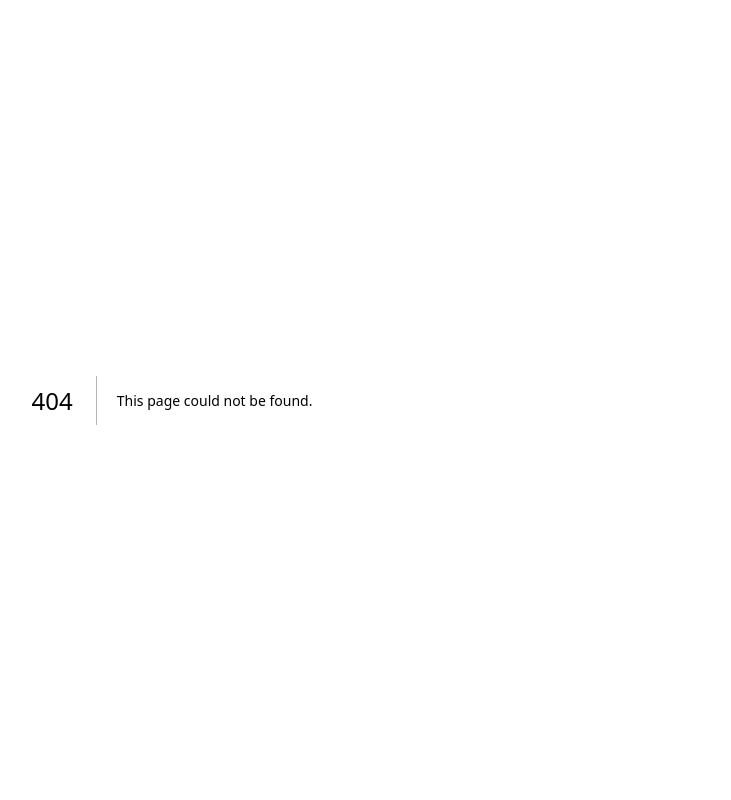
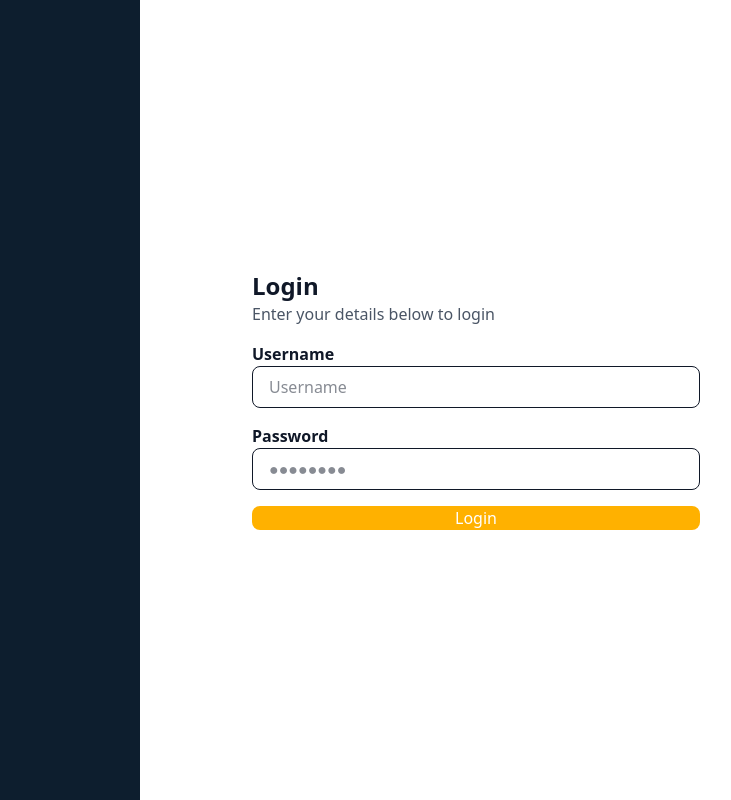
Before and after one commit to 2IRR30-sep-team-15/touchpulse-operator-dashboard, a Next.js app: page /login in a window 1280 px wide. Before the commit this address had no page. Shown: the whole page, without its empty margins (468-1199 px from the left). Built offline with nearby package versions, Linux system fonts and the light colour scheme.

Commit message:
merged login page too

```diff
--- a/package.json
+++ b/package.json
@@ -20,6 +20,7 @@
     "react": "19.1.0",
     "react-dom": "19.1.0",
     "react-map-gl": "^8.1.0",
+    "react-router-dom": "^7.9.4",
     "tailwind-merge": "^3.3.1"
   },
   "devDependencies": {
--- /dev/null
+++ b/src/app/dashboard/page.tsx
@@ -0,0 +1,22 @@
+"use client";
+
+import Sidebar from "@/components/sidebar";
+import Map from "@/components/map";
+import { redirect } from "next/navigation";
+
+export default function Home() {
+
+  return (
+    <div className="flex min-h-screen w-screen">
+      {/* Sidebar takes 1/4 of the width */}
+      <div className="w-1/4">
+        <Sidebar />
+      </div>
+
+      {/* Map takes the remaining 3/4 */}
+      <div className="w-3/4">
+        <Map />
+      </div>
+    </div>
+  );
+}
--- /dev/null
+++ b/src/app/login/LoginPage.css
@@ -0,0 +1,8 @@
+@import "tailwindcss";
+
+#root {
+  max-width: 1280px;
+  margin: 0;
+  padding: 0rem;
+  text-align: center;
+}
--- /dev/null
+++ b/src/app/login/index.css
@@ -0,0 +1,68 @@
+:root {
+  font-family: system-ui, Avenir, Helvetica, Arial, sans-serif;
+  line-height: 1.5;
+  font-weight: 400;
+
+  color-scheme: light dark;
+  color: rgba(255, 255, 255, 0.87);
+  background-color: #242424;
+
+  font-synthesis: none;
+  text-rendering: optimizeLegibility;
+  -webkit-font-smoothing: antialiased;
+  -moz-osx-font-smoothing: grayscale;
+}
+
+a {
+  font-weight: 500;
+  color: white;
+  text-decoration: inherit;
+}
+a:hover {
+  color: white;
+}
+
+body {
+  margin: 0;
+  display: flex;
+  place-items: center;
+  min-width: 320px;
+  min-height: 100vh;
+}
+
+h1 {
+  font-size: 3.2em;
+  line-height: 1.1;
+}
+
+button {
+  border-radius: 8px;
+  border: 1px solid transparent;
+  padding: 0.6em 1.2em;
+  font-size: 1em;
+  font-weight: 500;
+  font-family: inherit;
+  background-color: #1a1a1a;
+  cursor: pointer;
+  transition: border-color 0.25s;
+}
+button:hover {
+  border-color: white;
+}
+button:focus,
+button:focus-visible {
+  outline: 4px auto -webkit-focus-ring-color;
+}
+
+@media (prefers-color-scheme: light) {
+  :root {
+    color: #213547;
+    background-color: #ffffff;
+  }
+  a:hover {
+    color: #747bff;
+  }
+  button {
+    background-color: #f9f9f9;
+  }
+}
--- /dev/null
+++ b/src/app/login/page.tsx
@@ -0,0 +1,103 @@
+"use client";
+
+import "./LoginPage.css";
+import { useRef, useState } from "react";
+import { useRouter } from "next/navigation";
+
+export default function LoginPage() {
+  const users = [
+    { username: "user1", password: "pass123" },
+    { username: "user2", password: "abc456" },
+    { username: "admin", password: "admin" },
+  ];
+  const [username, setUsername] = useState("");
+  const [password, setPassword] = useState("");
+  const router = useRouter();
+
+  const handleLogin = () => {
+    const matchedUser = users.find(
+      (user) => user.username === username && user.password === password
+    );
+    if (matchedUser) {
+      router.push("../dashboard");
+    } else {
+      alert("Invalid username or password.");
+    }
+  };
+
+  const passwordRef = useRef<HTMLInputElement>(null);
+  const handleUserEnter = (e: React.KeyboardEvent<HTMLInputElement>) => {
+    if (e.key === "Enter") {
+      e.preventDefault();
+      passwordRef.current?.focus();
+    }
+  };
+
+  const handlePasswordEnter = (e: React.KeyboardEvent<HTMLInputElement>) => {
+    if (e.key === "Enter") {
+      e.preventDefault();
+      handleLogin();
+    }
+  };
+
+  return (
+    <div className="w-screen h-screen flex">
+      {/* Left dark side */}
+      <div className="flex-1" style={{ backgroundColor: "#0d1e2e" }}></div>
+      {/* Right login form */}
+      <div className="flex-1 flex items-center justify-center bg-white p-8">
+        <div className="w-full max-w-md text-left text-gray-900">
+          <h2 className="text-2xl font-bold">
+            Login
+          </h2>
+          <p className="mb-4 text-gray-600">
+            Enter your details below to login
+          </p>
+
+          {/* Username text box */}
+          <p className="font-bold">
+            Username
+          </p>
+          <div className="mb-4">
+            <input
+              type="text"
+              required
+              placeholder="Username"
+              value={username}
+              onChange={(e) => setUsername(e.target.value)}
+              onKeyDown={handleUserEnter}
+              className="w-full px-4 py-2 border rounded-lg focus:outline-none focus:ring-2 focus:ring-orange-500"
+            />
+          </div>
+
+          {/* Password text box */}
+          <p className="font-bold">
+            Password
+          </p>
+          <div className="mb-4">
+            <input
+              type="password"
+              required
+              placeholder="●●●●●●●●"
+              value={password}
+              onChange={(e) => setPassword(e.target.value)}
+              ref={passwordRef}
+              onKeyDown={handlePasswordEnter}
+              className="w-full px-4 py-2 border rounded-lg focus:outline-none focus:ring-2 focus:ring-orange-500"
+            />
+          </div>
+
+          {/* Login button */}
+          <button
+          type="button"
+          onClick={handleLogin}
+          className="w-full text-white rounded-lg transition-colors duration-300"
+          style={{ backgroundColor: "#ffb100" }}
+          >
+          Login
+          </button>
+        </div>
+      </div>
+    </div>
+  )
+}
--- a/src/app/page.tsx
+++ b/src/app/page.tsx
@@ -1,20 +1,5 @@
-"use client";
-
-import Sidebar from "@/components/sidebar";
-import Map from "@/components/map";
+import { redirect } from "next/navigation";
 
 export default function Home() {
-  return (
-    <div className="flex min-h-screen w-screen">
-      {/* Sidebar takes 1/4 of the width */}
-      <div className="w-1/4">
-        <Sidebar />
-      </div>
-
-      {/* Map takes the remaining 3/4 */}
-      <div className="w-3/4">
-        <Map />
-      </div>
-    </div>
-  );
+  redirect("/dashboard");
 }
--- a/src/components/sidebar/profileitem.tsx
+++ b/src/components/sidebar/profileitem.tsx
@@ -5,6 +5,8 @@ import { Profile } from "@/lib/interfaces/profile";
 export default function ProfileItem({ profile }: { profile: Profile }) {
   return (
     <div className="flex items-center gap-3 py-3 px-2 hover:bg-gray-200 dark:hover:bg-gray-800 rounded transition-colors cursor-pointer">
+
+        {/* profile picture */}
         <Avatar>
             {profile.image && <AvatarImage src={profile.image} />}
             <AvatarFallback>
@@ -12,11 +14,13 @@ export default function ProfileItem({ profile }: { profile: Profile }) {
             </AvatarFallback>
         </Avatar>
 
+        {/* name and email */}
         <div className="flex-1">
             <p className="font-medium text-gray-900 dark:text-gray-100">{profile.name}</p>
             <p className="text-sm text-gray-500 dark:text-gray-400">{profile.username}</p>
         </div>
 
+        {/* action buttons */}
         <div className="flex items-center gap-2">
             <button className="p-2 rounded-xl hover:bg-gray-300 dark:hover:bg-gray-700 transition" onClick={() => console.log("Call", profile.name)}>
             <Phone size={18} />
```
Also changed, not shown: 1 other file (tests, documents, lock files or other folders). Lines whose indentation alone changed are shown as unchanged.
